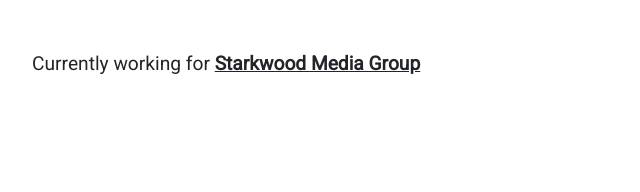
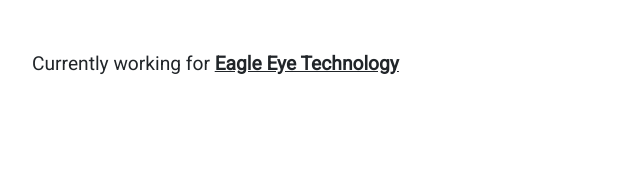
Before and after one commit to richardtatum/richardtatum.github.io, a plain HTML site: page index.html in a window 1280 px wide. Shown: the part 213-405 px from the top of the page, 92-732 px from the left. Drawn offline with nearby package versions, Linux system fonts and the light colour scheme.

Commit message:
Update working location

```diff
--- a/index.html
+++ b/index.html
@@ -18,7 +18,7 @@
           <h3>.NET Developer</h3>
         </div>
           <p>
-            Currently working for <a href="https://www.starkwoodmediagroup.com/">Starkwood Media Group</a></br>
+            Currently working for <a href="https://www.eagleeyetechnology.com/">Eagle Eye Technology</a></br>
         </p>
       </section>
       <section id="projects">
```
